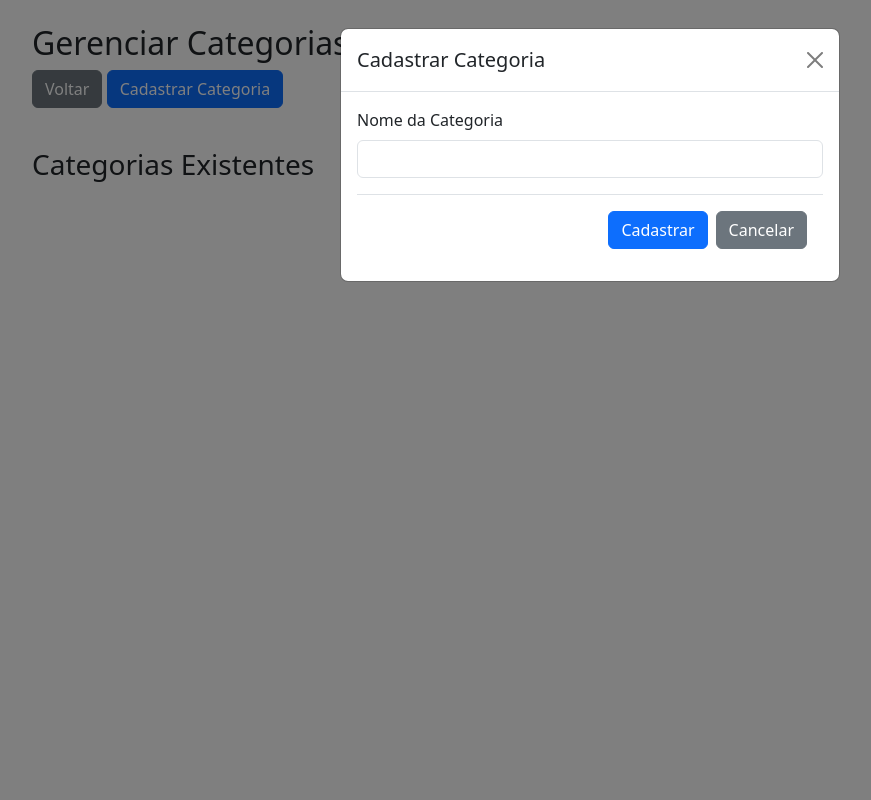
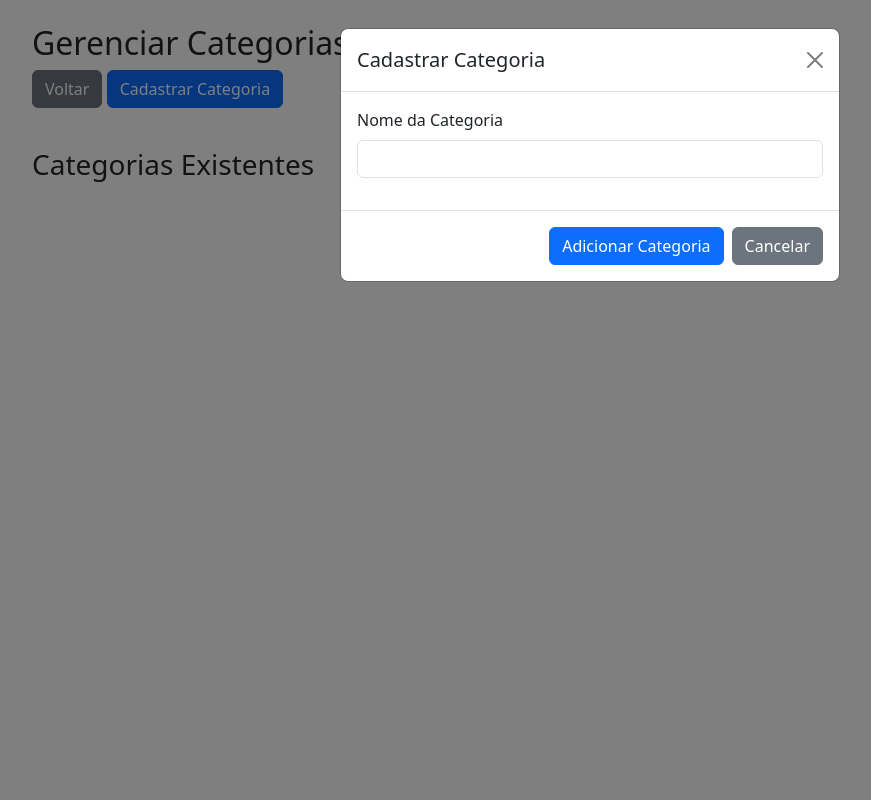
Before and after one commit to Alejandroo19/Crud-A3, a Django app: page /gerenciar_categorias/ in a window 1280 px wide, after a click on "Cadastrar Categoria". Shown: the whole page, without its empty margins (50-921 px from the left). Run offline with Django 5.2, Linux system fonts and the light colour scheme; data that the repository does not hold is empty; some libraries are stand-ins or nearby versions.

Commit message:
1.1 commit

```diff
--- a/Crud/produtos/models.py
+++ b/Crud/produtos/models.py
@@ -2,6 +2,7 @@ from django.db import models
 
 class Categoria(models.Model):
     nome = models.CharField(max_length=30)
+    ativo = models.BooleanField(default=True)  # Novo campo para indicar se a categoria está ativa
 
     def __str__(self):
         return self.nome
--- a/Crud/produtos/templates/produtos/gerenciar_categorias.html
+++ b/Crud/produtos/templates/produtos/gerenciar_categorias.html
@@ -9,32 +9,35 @@
 <body>
     <div class="container mt-4">
         <h2>Gerenciar Categorias</h2>
+        <!-- Botão de Voltar -->
         <a href="{% url 'lista_produtos' %}" class="btn btn-secondary mb-3">Voltar</a>
+
+        <!-- Botão para abrir o modal de cadastrar categoria -->
         <button type="button" class="btn btn-primary mb-3" data-bs-toggle="modal" data-bs-target="#cadastrarCategoriaModal">
             Cadastrar Categoria
         </button>
 
-        <!-- Modal para Cadastrar Categoria -->
-        <div class="modal fade" tabindex="-1" id="cadastrarCategoriaModal">
+        <!-- Modal Cadastrar Categoria -->
+        <div class="modal fade" id="cadastrarCategoriaModal" tabindex="-1" aria-labelledby="cadastrarCategoriaModalLabel" aria-hidden="true">
             <div class="modal-dialog">
                 <div class="modal-content">
                     <div class="modal-header">
-                        <h5 class="modal-title">Cadastrar Categoria</h5>
+                        <h5 class="modal-title" id="cadastrarCategoriaModalLabel">Cadastrar Categoria</h5>
                         <button type="button" class="btn-close" data-bs-dismiss="modal" aria-label="Close"></button>
                     </div>
-                    <div class="modal-body">
                     <form method="post" action="{% url 'gerenciar_categorias' %}">
                         {% csrf_token %}
+                        <div class="modal-body">
                             <div class="mb-3">
                                 <label for="categoria_nome" class="form-label">Nome da Categoria</label>
                                 <input type="text" class="form-control" id="categoria_nome" name="categoria_nome" required>
                             </div>
+                        </div>
                         <div class="modal-footer">
-                                <button type="submit" class="btn btn-primary">Cadastrar</button>
+                            <button type="submit" class="btn btn-primary">Adicionar Categoria</button>
                             <button type="button" class="btn btn-secondary" data-bs-dismiss="modal">Cancelar</button>
                         </div>
                     </form>
-                    </div>
                 </div>
             </div>
         </div>
@@ -43,16 +46,49 @@
         <h3 class="mt-4">Categorias Existentes</h3>
         <ul class="list-group">
             {% for categoria in categorias %}
-            <li class="list-group-item d-flex justify-content-between align-items-center">
+            <li class="list-group-item d-flex justify-content-between align-items-center {% if not categoria.ativo %}list-group-item-secondary{% endif %}">
                 {{ categoria.nome }}
                 <div>
-                    <a href="{% url 'editar_categoria' categoria.id %}" class="btn btn-sm btn-warning">Editar</a>
-                    <a href="{% url 'deletar_categoria' categoria.id %}" class="btn btn-sm btn-danger">Excluir</a>
+                    <!-- Botão para abrir o modal de editar categoria -->
+                    <button type="button" class="btn btn-warning btn-sm" data-bs-toggle="modal" data-bs-target="#editarCategoriaModal{{ categoria.id }}">
+                        Editar
+                    </button>
+
+                    <!-- Modal Editar Categoria -->
+                    <div class="modal fade" id="editarCategoriaModal{{ categoria.id }}" tabindex="-1" aria-labelledby="editarCategoriaModalLabel{{ categoria.id }}" aria-hidden="true">
+                        <div class="modal-dialog">
+                            <div class="modal-content">
+                                <div class="modal-header">
+                                    <h5 class="modal-title" id="editarCategoriaModalLabel{{ categoria.id }}">Editar Categoria</h5>
+                                    <button type="button" class="btn-close" data-bs-dismiss="modal" aria-label="Close"></button>
+                                </div>
+                                <form method="post" action="{% url 'editar_categoria' categoria.id %}">
+                                    {% csrf_token %}
+                                    <div class="modal-body">
+                                        <div class="mb-3">
+                                            <label for="categoria_nome_{{ categoria.id }}" class="form-label">Nome da Categoria</label>
+                                            <input type="text" class="form-control" id="categoria_nome_{{ categoria.id }}" name="categoria_nome" value="{{ categoria.nome }}" required>
+                                        </div>
+                                    </div>
+                                    <div class="modal-footer">
+                                        <button type="submit" class="btn btn-primary">Salvar</button>
+                                        <button type="button" class="btn btn-secondary" data-bs-dismiss="modal">Cancelar</button>
+                                    </div>
+                                </form>
+                            </div>
+                        </div>
+                    </div>
+
+                    <!-- Botão para ativar/desativar categoria -->
+                    <a href="{% url 'ativar_desativar_categoria' categoria.id %}" class="btn btn-sm {% if categoria.ativo %}btn-danger{% else %}btn-success{% endif %}">
+                        {% if categoria.ativo %}Desativar{% else %}Ativar{% endif %}
+                    </a>
                 </div>
             </li>
             {% endfor %}
         </ul>
     </div>
+
     <script src="{% static 'js/bootstrap.js' %}"></script>
 </body>
 </html>
--- a/Crud/produtos/urls.py
+++ b/Crud/produtos/urls.py
@@ -9,7 +9,7 @@ urlpatterns = [
     path('gerenciar_categorias/', views.gerenciar_categorias,name='gerenciar_categorias'),
     path('historico_movimentacoes/', views.historico_movimentacoes, name='historico_movimentacoes'),
     path('editar_categoria/<int:categoria_id>/', views.editar_categoria, name='editar_categoria'),
-    path('deletar_categoria/<int:categoria_id>/', views.deletar_categoria, name='deletar_categoria'),
+     path('ativar_desativar_categoria/<int:categoria_id>/', views.ativar_desativar_categoria, name='ativar_desativar_categoria'),
 ]
 
 path('editar/<int:produto_id>/', views.editar_produto, name='editar_produto'),
--- a/Crud/produtos/views.py
+++ b/Crud/produtos/views.py
@@ -4,13 +4,17 @@ from .models import Produto, Categoria
 from .forms import ProdutoForm
 from django.contrib import messages
 
-# Listar produtos e cadastrar novo produto
 def lista_produtos(request):
     produtos = Produto.objects.all()
-    categorias = Categoria.objects.all()  # Obtendo todas as categorias disponíveis
+    categorias_ativas = Categoria.objects.filter(ativo=True)
+
+    # Debug - Verificar categorias ativas
+    print("Categorias ativas (na view):", categorias_ativas)
 
     if request.method == 'POST':
         form = ProdutoForm(request.POST)
+        # Atualizar o queryset do campo categoria para apenas categorias ativas
+        form.fields['categoria'].queryset = categorias_ativas
         if form.is_valid():
             form.save()
             messages.success(request, 'Produto cadastrado com sucesso!')
@@ -19,12 +23,14 @@ def lista_produtos(request):
             messages.error(request, 'Erro ao cadastrar produto. Verifique os dados informados.')
     else:
         form = ProdutoForm()
+        # Atualizar o queryset do campo categoria para apenas categorias ativas
+        form.fields['categoria'].queryset = categorias_ativas
 
-    # Passando as categorias para o contexto do template
-    return render(request, 'produtos/lista_produtos.html', {'produtos': produtos, 'form': form, 'categorias': categorias})
-
+    # Debug - Verificar o queryset após a atualização
+    print("Updated queryset for categories:", form.fields['categoria'].queryset)
 
     return render(request, 'produtos/lista_produtos.html', {'produtos': produtos, 'form': form})
+
 # Cadastrar produto
 def cadastrar_produto(request):
     if request.method == 'POST':
@@ -94,3 +100,10 @@ def deletar_categoria(request, categoria_id):
     if request.method == 'POST':
         categoria.delete()
         return redirect('gerenciar_categorias')
+
+    # View para ativar/desativar uma categoria
+def ativar_desativar_categoria(request, categoria_id):
+    categoria = get_object_or_404(Categoria, id=categoria_id)
+    categoria.ativo = not categoria.ativo  # Alterna o status ativo/desativado
+    categoria.save()
+    return redirect('gerenciar_categorias')
```
Also changed, not shown: Crud/produtos/forms.py (+14 -0 lines), Crud/produtos/templates/produtos/lista_produtos.html (+2 -8 lines), Crud/produtos/migrations/0002_movimentacao_categoria_ativo.py (added). Lines whose indentation alone changed are shown as unchanged.
